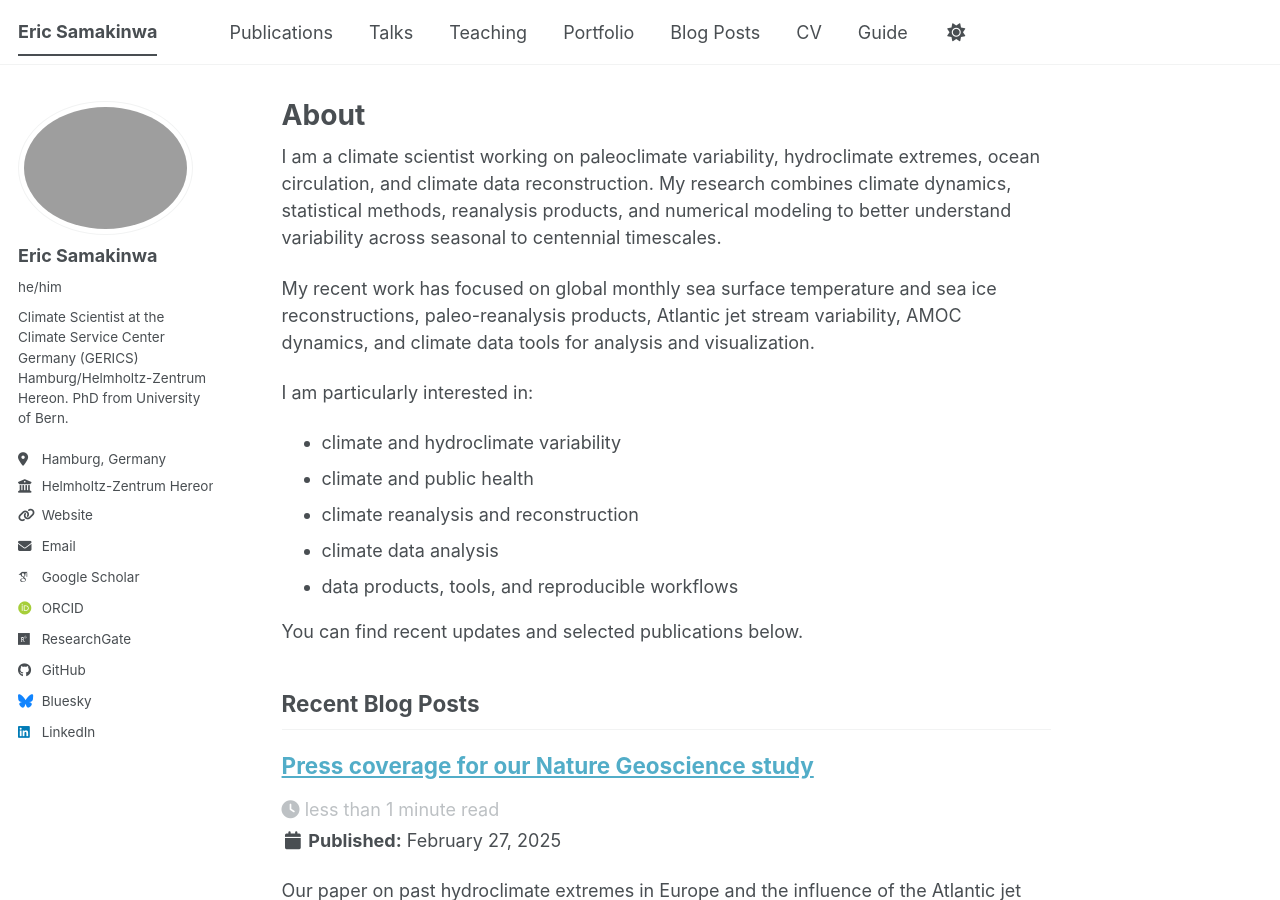
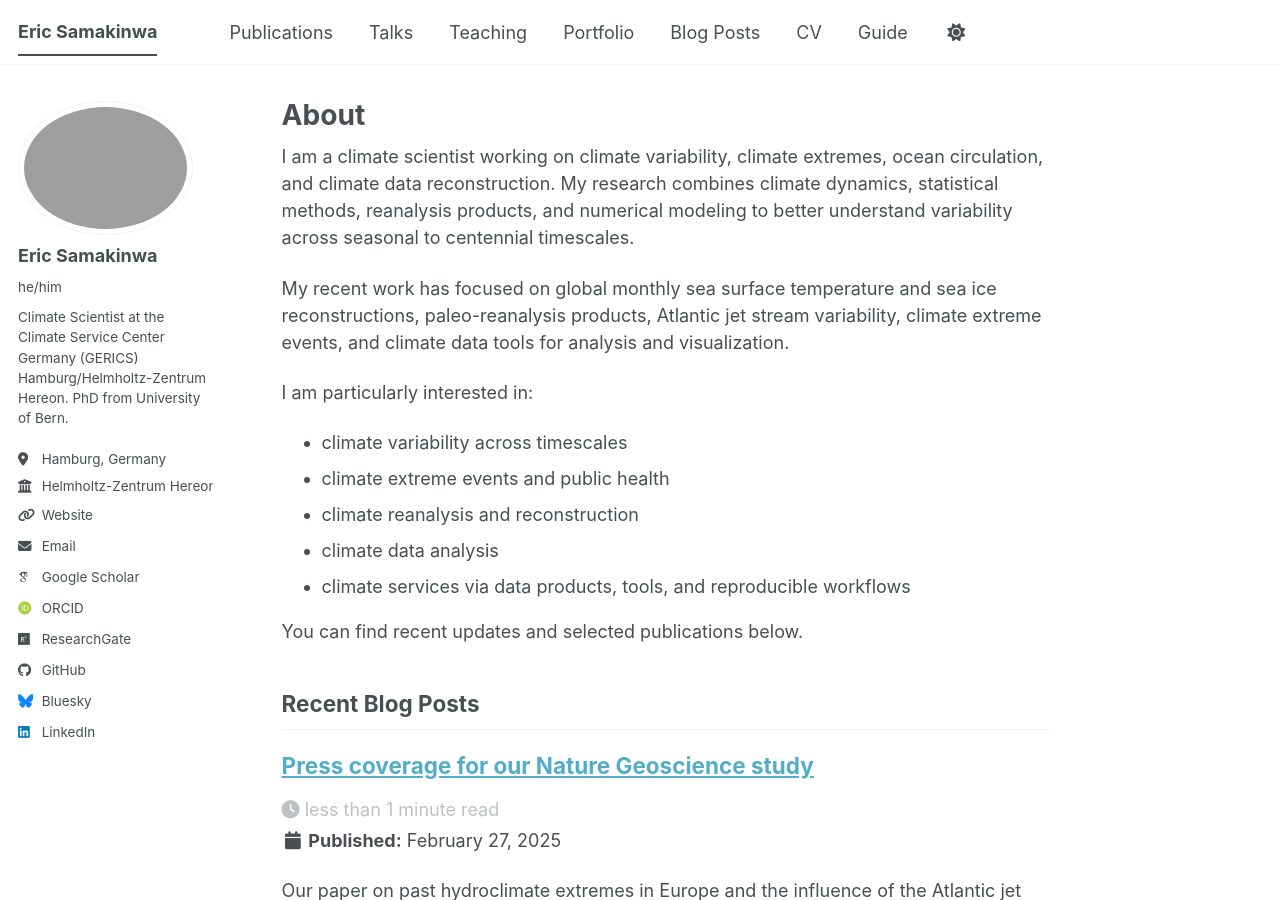
Before and after one commit to shamakson/shamakson.github.io, a Jekyll site: the page built from _pages/about.html, in a window 1280 px wide and 900 px high. Built offline with Jekyll 4.4.1, drawn with Linux system fonts in a browser that asks for light colours; some web fonts are replaced; a script bundle is joined from its source files by our own code; library files that are not in the unit come from our copies.

Commit message:
Update about page content for clarity and focus

```diff
--- a/_pages/about.html
+++ b/_pages/about.html
@@ -7,18 +7,18 @@ redirect_from:
   - /about.html
 ---
 
-<p>I am a climate scientist working on paleoclimate variability, hydroclimate extremes, ocean circulation, and climate data reconstruction. My research combines climate dynamics, statistical methods, reanalysis products, and numerical modeling to better understand variability across seasonal to centennial timescales.</p>
+<p>I am a climate scientist working on climate variability, climate extremes, ocean circulation, and climate data reconstruction. My research combines climate dynamics, statistical methods, reanalysis products, and numerical modeling to better understand variability across seasonal to centennial timescales.</p>
 
-<p>My recent work has focused on global monthly sea surface temperature and sea ice reconstructions, paleo-reanalysis products, Atlantic jet stream variability, AMOC dynamics, and climate data tools for analysis and visualization.</p>
+<p>My recent work has focused on global monthly sea surface temperature and sea ice reconstructions, paleo-reanalysis products, Atlantic jet stream variability, climate extreme events, and climate data tools for analysis and visualization.</p>
 
 <p>I am particularly interested in:</p>
 
 <ul>
-  <li>climate and hydroclimate variability</li>
-  <li>climate and public health</li>
+  <li>climate variability across timescales</li>
+  <li>climate extreme events and public health</li>
   <li>climate reanalysis and reconstruction</li>
   <li>climate data analysis</li>
-  <li>data products, tools, and reproducible workflows</li>
+  <li>climate services via data products, tools, and reproducible workflows</li>
 </ul>
 
 <p>You can find recent updates and selected publications below.</p>
```
